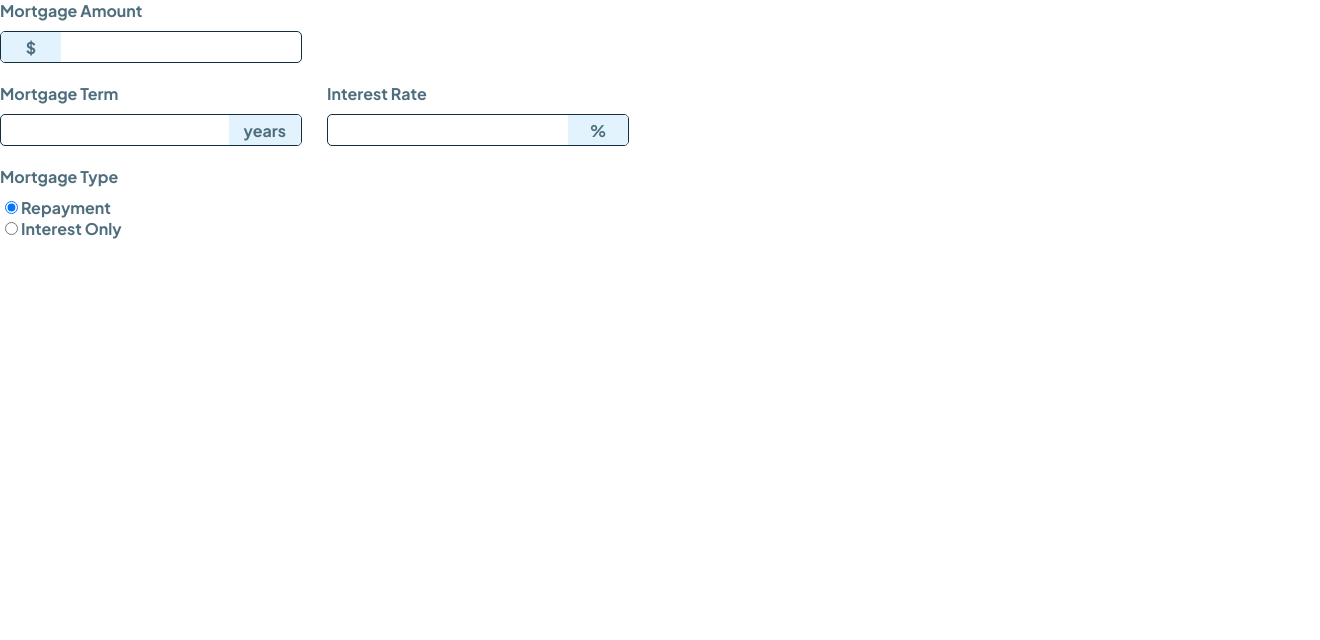
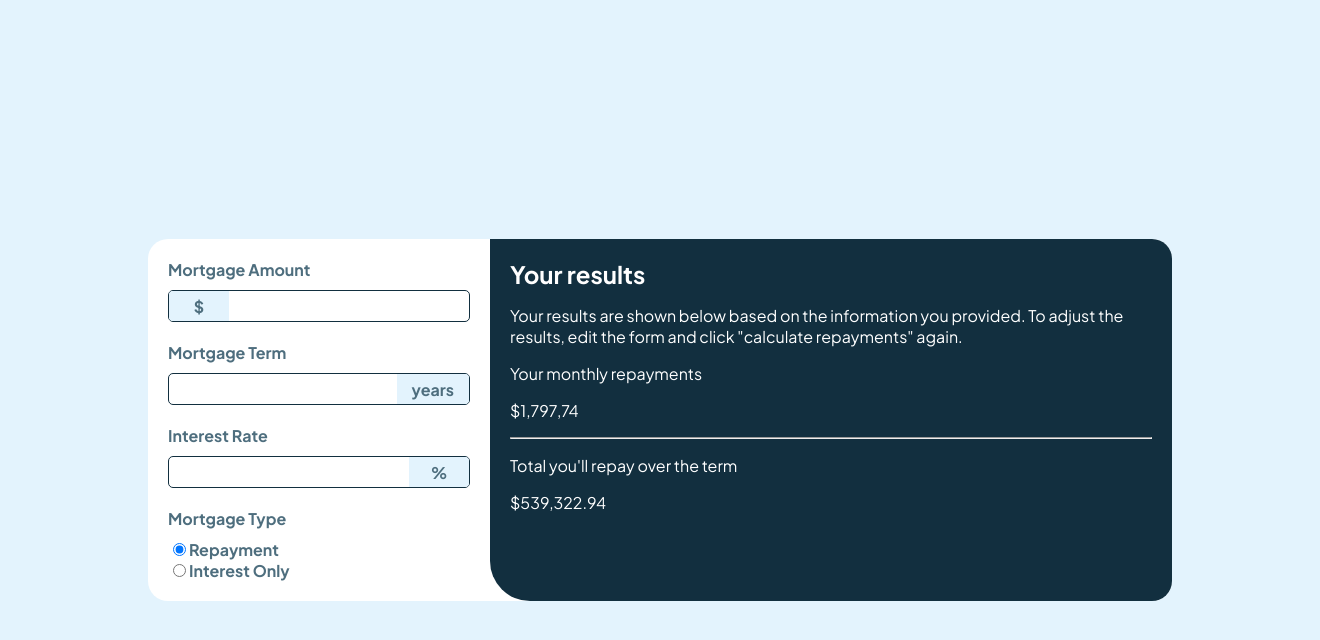
Before and after one commit to lyzboy/mortgage-repayment-calculator-main, a React (Create React App) app in the folder mortgage-calculator/: page / in a window 1280 px wide. Shown: the top 640 px of the page, 1320 px wide, since content can reach past the window. Built offline with nearby package versions, Linux system fonts and the light colour scheme.

Commit message:
chore: Refactor CalculatorContainer component and update styling

```diff
--- a/mortgage-calculator/src/App.css
+++ /dev/null
@@ -1,8 +0,0 @@
-.App {
-    width: 50rem;
-}
-
-.testClass {
-    display: flex;
-    gap: 2.5rem;
-}
--- a/mortgage-calculator/src/App.js
+++ b/mortgage-calculator/src/App.js
@@ -1,12 +1,14 @@
-import "./App.css";
+import styles from "./App.module.scss";
 import "./styles/Global.module.scss";
 
-import CalculatorContainer from "./containers/CalculatorContainer";
+import CalculatorContainer from "./containers/CalculatorContainer/CalculatorContainer";
+import Results from "./components/Results/Results";
 
 function App() {
     return (
-        <div className="App">
+        <div className={styles.App}>
             <CalculatorContainer />
+            <Results />
         </div>
     );
 }
--- /dev/null
+++ b/mortgage-calculator/src/App.module.scss
@@ -0,0 +1,10 @@
+@import "./styles/common";
+
+.App {
+    display: flex;
+    width: 80%;
+    flex-direction: row;
+    background-color: map-get($color, "Primary");
+    border-radius: 2rem;
+    overflow: hidden;
+}
--- /dev/null
+++ b/mortgage-calculator/src/components/Results/Results.jsx
@@ -0,0 +1,25 @@
+import React from "react";
+
+import styles from "./Results.module.scss";
+
+const Results = () => {
+    return (
+        <div className={styles.container}>
+            <h2>Your results</h2>
+            <p>
+                Your results are shown below based on the information you
+                provided. To adjust the results, edit the form and click
+                "calculate repayments" again.
+            </p>
+            <div>
+                <p>Your monthly repayments</p>
+                <p>$1,797,74</p>
+                <hr />
+                <p>Total you'll repay over the term</p>
+                <p>$539,322.94</p>
+            </div>
+        </div>
+    );
+};
+
+export default Results;
--- /dev/null
+++ b/mortgage-calculator/src/components/Results/Results.module.scss
@@ -0,0 +1,12 @@
+@import "../../styles/common";
+.container {
+    background-color: map-get($color, "Slate-900");
+    color: map-get($color, "Primary");
+    font-size: 1.6rem;
+    padding: 2rem;
+    border-bottom-left-radius: 4rem;
+
+    h2 {
+        margin: 0;
+    }
+}
--- a/mortgage-calculator/src/containers/CalculatorContainer.jsx
+++ b/mortgage-calculator/src/containers/CalculatorContainer/CalculatorContainer.jsx
@@ -1,11 +1,13 @@
 import React from "react";
 
-import CalculatorInput from "../components/CalculatorInput/CalculatorInput";
-import CalculatorSelect from "../components/CalculatorSelect/CalculatorSelect";
+import styles from "./CalculatorContainer.module.scss";
+
+import CalculatorInput from "../../components/CalculatorInput/CalculatorInput";
+import CalculatorSelect from "../../components/CalculatorSelect/CalculatorSelect";
 
 const CalculatorContainer = () => {
     return (
-        <div>
+        <div className={styles.container}>
             <CalculatorInput label="Mortgage Amount" designator="$" />
             <div className="testClass">
                 <CalculatorInput
--- /dev/null
+++ b/mortgage-calculator/src/containers/CalculatorContainer/CalculatorContainer.module.scss
@@ -0,0 +1,5 @@
+@import "../../styles/common";
+
+.container {
+    padding: 2rem;
+}
--- a/mortgage-calculator/src/index.css
+++ b/mortgage-calculator/src/index.css
@@ -19,6 +19,15 @@ html {
     font-family: "Plus Jakarta Sans", sans-serif;
 }
 
+#root {
+    background-color: hsl(202, 86%, 94%);
+    width: 100vw;
+    height: 100vh;
+    padding: 2rem;
+    display: flex;
+    justify-content: center;
+    align-items: center;
+}
 code {
     font-family: source-code-pro, Menlo, Monaco, Consolas, "Courier New",
         monospace;
```
